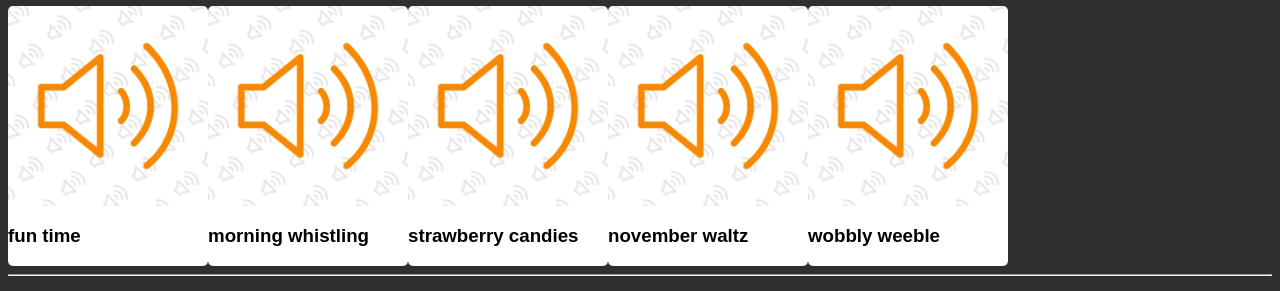
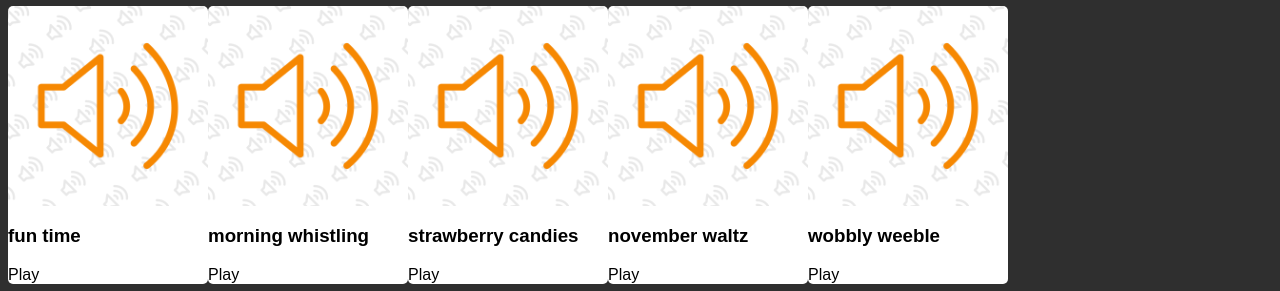
Before and after one commit to lilbeefaroni/subteraudiolibrary, a plain HTML site: page index.html in a window 1280 px wide. Shown: the part 60-351 px from the top of the page. Drawn offline with Linux system fonts and the light colour scheme.

Commit message:
play and cool effects

```diff
--- a/index.html
+++ b/index.html
@@ -19,15 +19,22 @@ function makeentry(v) {
         const mainlink = document.createElement("a")
         mainlink.href = "https://www.subter.org/library/" + v.assetId.toString();
         mainlink.target = "_blank"
+        mainlink.className = "item"
         const image = document.createElement("img");
         image.src = "audio.png";
         image.height = 200;
         const breakele = document.createElement("br");
         const title = document.createElement("h3")
         title.innerHTML = v.assetName
+        const centering = document.createElement("center");
+        const play = document.createElement("a")
+        play.innerHTML = "Play"
+        play.href = "https://www.subter.org/asset?id=" + v.assetId.toString();
+        centering.appendChild(play);
         mainlink.appendChild(image);
         mainlink.appendChild(breakele);
         mainlink.appendChild(title)
+        mainlink.appendChild(centering);
         document.body.appendChild(mainlink);
     }
 </script>
@@ -35,7 +42,7 @@ function makeentry(v) {
     body {
         background-color: #2f2f2f;
     }
-    a {
+    .item {
         background-color: white;
         display:    inline-block;
         border-radius: 5px;
@@ -47,10 +54,22 @@ function makeentry(v) {
     }
     h3 {
         color: black;
-        text-align: center;
         font-family: sans-serif;
         word-wrap: break-word;
         width: 200px;
         display:flex;
     }
+    a {
+        color: black;
+        font-family: sans-serif;
+        word-wrap: break-word;
+        display:flex;
+        text-decoration: none;
+    }
+    a:hover {
+        color: rgb(27, 118, 229);
+    }
+    .item:hover {
+        background-color: rgb(196, 196, 196);
+    }
 </style>
```
